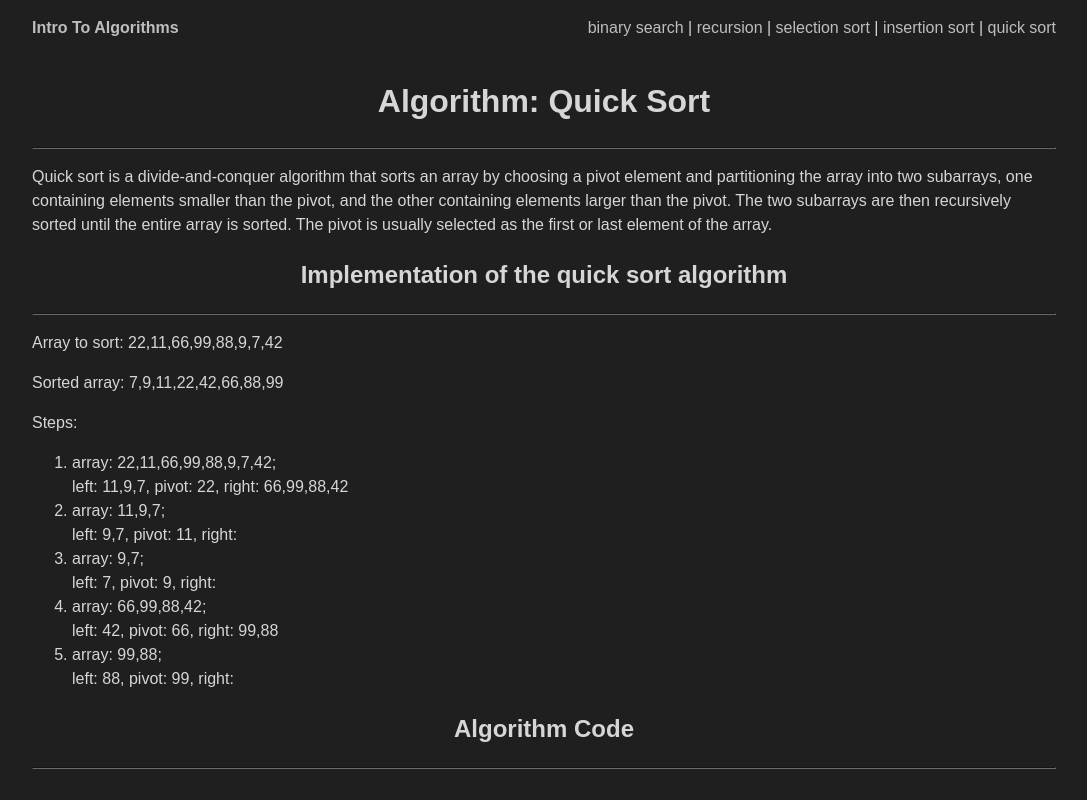
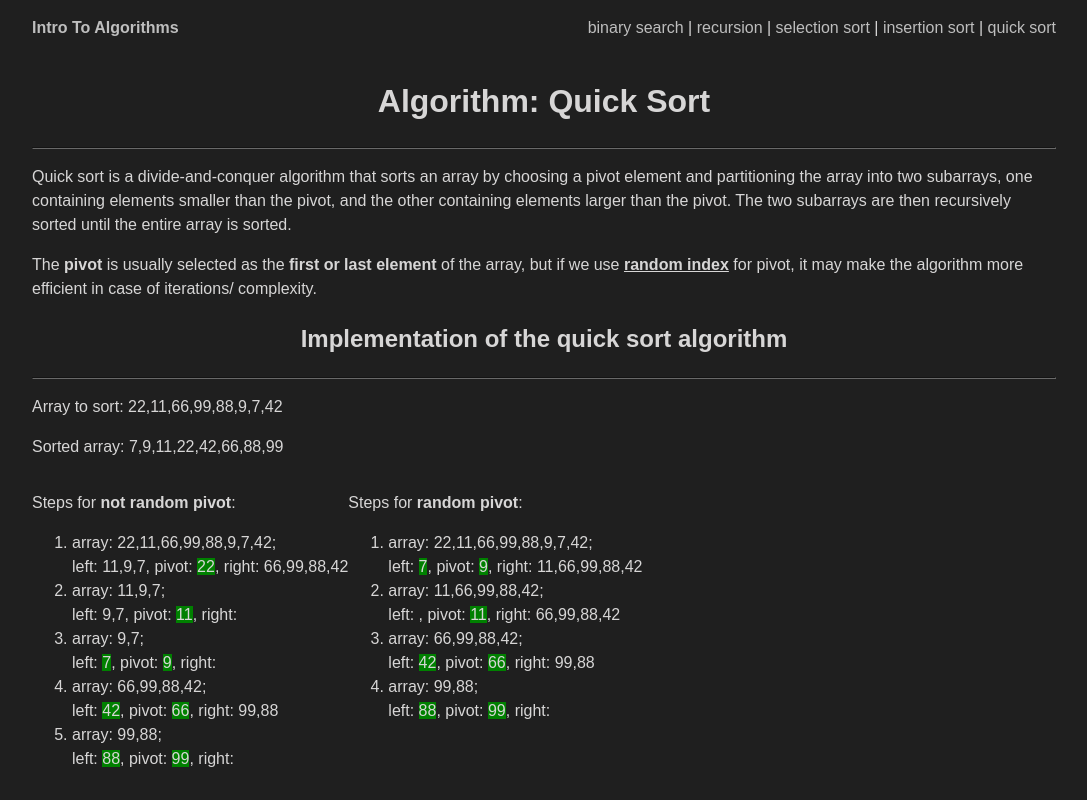
Before and after one commit to vadimgierko/intro-algorithms-svelte-app, a SvelteKit app: page /quick-sort in a window 1280 px wide. Shown: the top 800 px of the page, without its empty margins (96-1183 px from the left). Built offline with nearby package versions, Linux system fonts and the light colour scheme.

Commit message:
add random index pivot to quick sort and split components

```diff
--- a/src/routes/quick-sort/+page.svelte
+++ b/src/routes/quick-sort/+page.svelte
@@ -1,12 +1,18 @@
 <script>
+	import StepsContainer from './StepsContainer.svelte';
+
 	const arrayToSort = [22, 11, 66, 99, 88, 9, 7, 42];
 
-	const steps = []; // for displaying sort steps
+	// for displaying sort steps list:
+	const steps = [];
+	const stepsForRandomIndexPivot = [];
 
-	function quickSort(array) {
-		console.log('quick sorting...');
+	function quickSort({ array = [], randomPivot = true }) {
+		// if we use random index for pivot,
+		// it may make the algorithm more efficient in case of iterations/complexity:
+		const index = randomPivot ? Math.floor(Math.random() * array.length) : 0;
+		const pivot = array[index];
 
-		const pivot = array[0];
 		let leftArray = [];
 		let rightArray = [];
 
@@ -14,7 +20,7 @@
 
 		for (let i = 1; i < array.length; i++) {
 			const element = array[i];
-			console.log({ element });
+
 			if (element < pivot) {
 				leftArray.push(element);
 			} else if (element > pivot) {
@@ -22,12 +28,23 @@
 			}
 		}
 
-		steps.push({ array, left: leftArray, pivot, right: rightArray });
+		if (randomPivot) {
+			stepsForRandomIndexPivot.push({ array, left: leftArray, pivot, right: rightArray });
+		} else {
+			steps.push({ array, left: leftArray, pivot, right: rightArray });
+		}
 
-		return [...quickSort(leftArray), pivot, ...quickSort(rightArray)];
+		console.log(leftArray, pivot, rightArray);
+
+		return [
+			...quickSort({ array: leftArray, randomPivot }),
+			pivot,
+			...quickSort({ array: rightArray, randomPivot })
+		];
 	}
 
-	const sortedArray = quickSort(arrayToSort);
+	const sortedArray = quickSort({ array: arrayToSort, randomPivot: false });
+	const sortedArrayWithRandomPivot = quickSort({ array: arrayToSort }); // this needed to populate steps
 
 	//============================ CODE ===================================//
 
@@ -35,7 +52,11 @@
 const arrayToSort = [22, 11, 66, 99, 88, 9, 7, 42];
 
 function quickSort(array) {
+	// if we use random index for pivot,
+	// it may make the algorithm more efficient in case of iterations/complexity:
+	const index = Math.floor(Math.random() * array.length); // usually pivot is the first element, so index = 0;
 	const pivot = array[0];
+
 	let leftArray = [];
 	let rightArray = [];
 
@@ -53,8 +74,6 @@ function quickSort(array) {
 
 	return [...quickSort(leftArray), pivot, ...quickSort(rightArray)]
 }
-
-const sortedArray = quickSort(arrayToSort);
  `;
 </script>
 
@@ -66,8 +85,12 @@ const sortedArray = quickSort(arrayToSort);
 	Quick sort is a divide-and-conquer algorithm that sorts an array by choosing a pivot element and
 	partitioning the array into two subarrays, one containing elements smaller than the pivot, and the
 	other containing elements larger than the pivot. The two subarrays are then recursively sorted
-	until the entire array is sorted. The pivot is usually selected as the first or last element of
-	the array.
+	until the entire array is sorted.
+</p>
+<p>
+	The <strong>pivot</strong> is usually selected as the <strong>first or last element</strong> of
+	the array, but if we use <u><strong>random index</strong></u> for pivot, it may make the algorithm
+	more efficient in case of iterations/ complexity.
 </p>
 
 <h2>Implementation of the quick sort algorithm</h2>
@@ -77,16 +100,7 @@ const sortedArray = quickSort(arrayToSort);
 <p>Array to sort: {arrayToSort}</p>
 <p>Sorted array: {sortedArray}</p>
 
-<p>Steps:</p>
-<ol>
-	{#each steps as { array, left, pivot, right }}
-		<li>
-			array: {array};
-			<br />
-			left: {left}, pivot: {pivot}, right: {right}
-		</li>
-	{/each}
-</ol>
+<StepsContainer {steps} {stepsForRandomIndexPivot} />
 
 <h2>Algorithm Code</h2>
 
@@ -99,8 +113,4 @@ const sortedArray = quickSort(arrayToSort);
 	h2 {
 		text-align: center;
 	}
-
-	pre {
-		overflow: auto;
-	}
 </style>
--- /dev/null
+++ b/src/routes/quick-sort/StepsContainer.svelte
@@ -0,0 +1,24 @@
+<script>
+	import StepsList from './StepsList.svelte';
+
+	export let steps;
+	export let stepsForRandomIndexPivot;
+</script>
+
+<div id="container">
+	<div>
+		<p>Steps for <strong>not random pivot</strong>:</p>
+		<StepsList {steps} />
+	</div>
+
+	<div>
+		<p>Steps for <strong>random pivot</strong>:</p>
+		<StepsList steps={stepsForRandomIndexPivot} />
+	</div>
+</div>
+
+<style>
+	#container {
+		display: flex;
+	}
+</style>
--- /dev/null
+++ b/src/routes/quick-sort/StepsList.svelte
@@ -0,0 +1,22 @@
+<script>
+	export let steps = [];
+</script>
+
+<ol>
+	{#each steps as { array, left, pivot, right }}
+		<li>
+			array: {array};
+			<br />
+			left: {#if left.length === 1}<span class="inplace">{left}</span>{:else}{left}{/if}, pivot:
+			<span class="inplace">{pivot}</span>, right: {#if right.length === 1}<span class="inplace"
+					>{right}</span
+				>{:else}{right}{/if}
+		</li>
+	{/each}
+</ol>
+
+<style>
+	.inplace {
+		background-color: green;
+	}
+</style>
```
